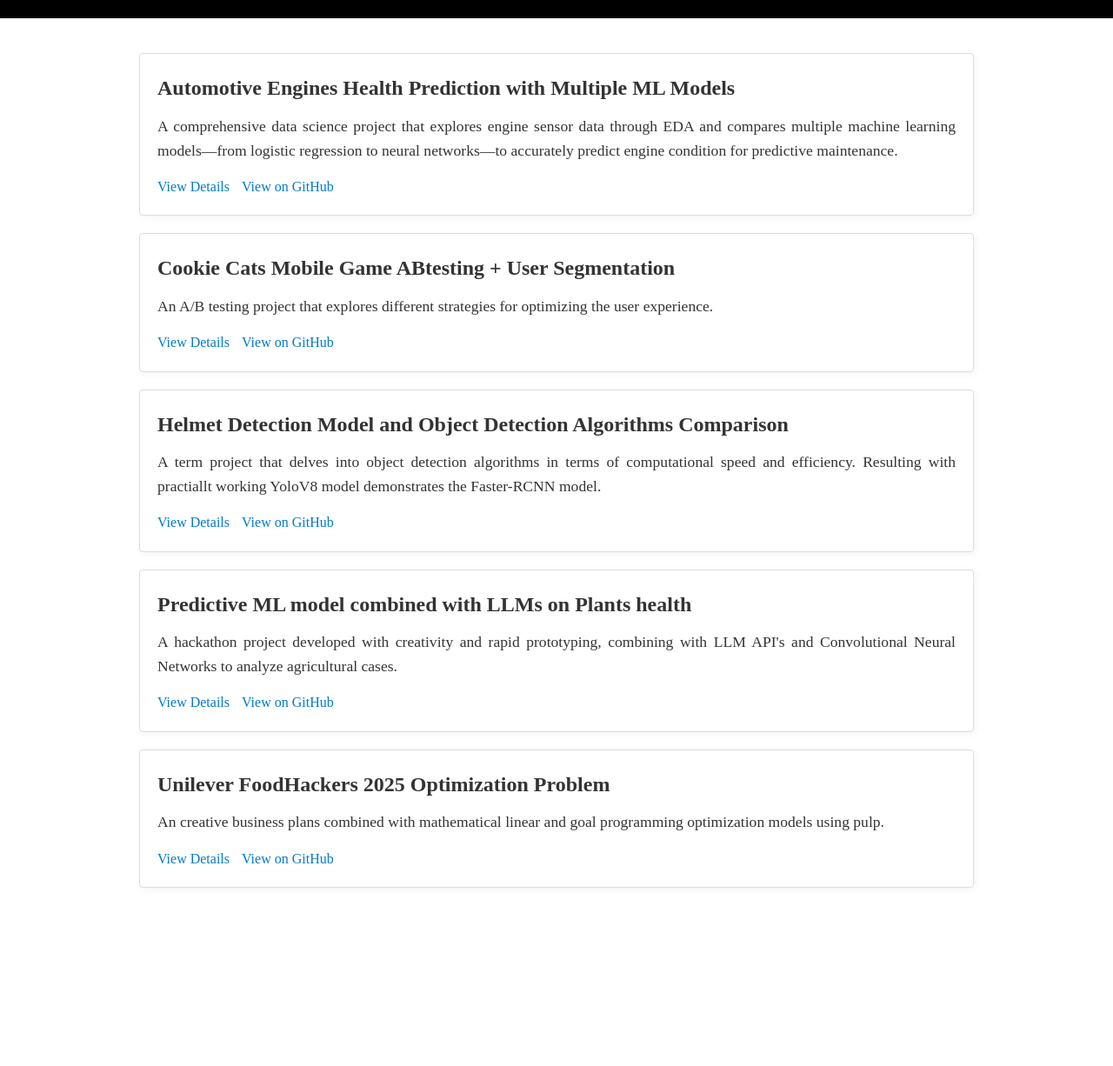
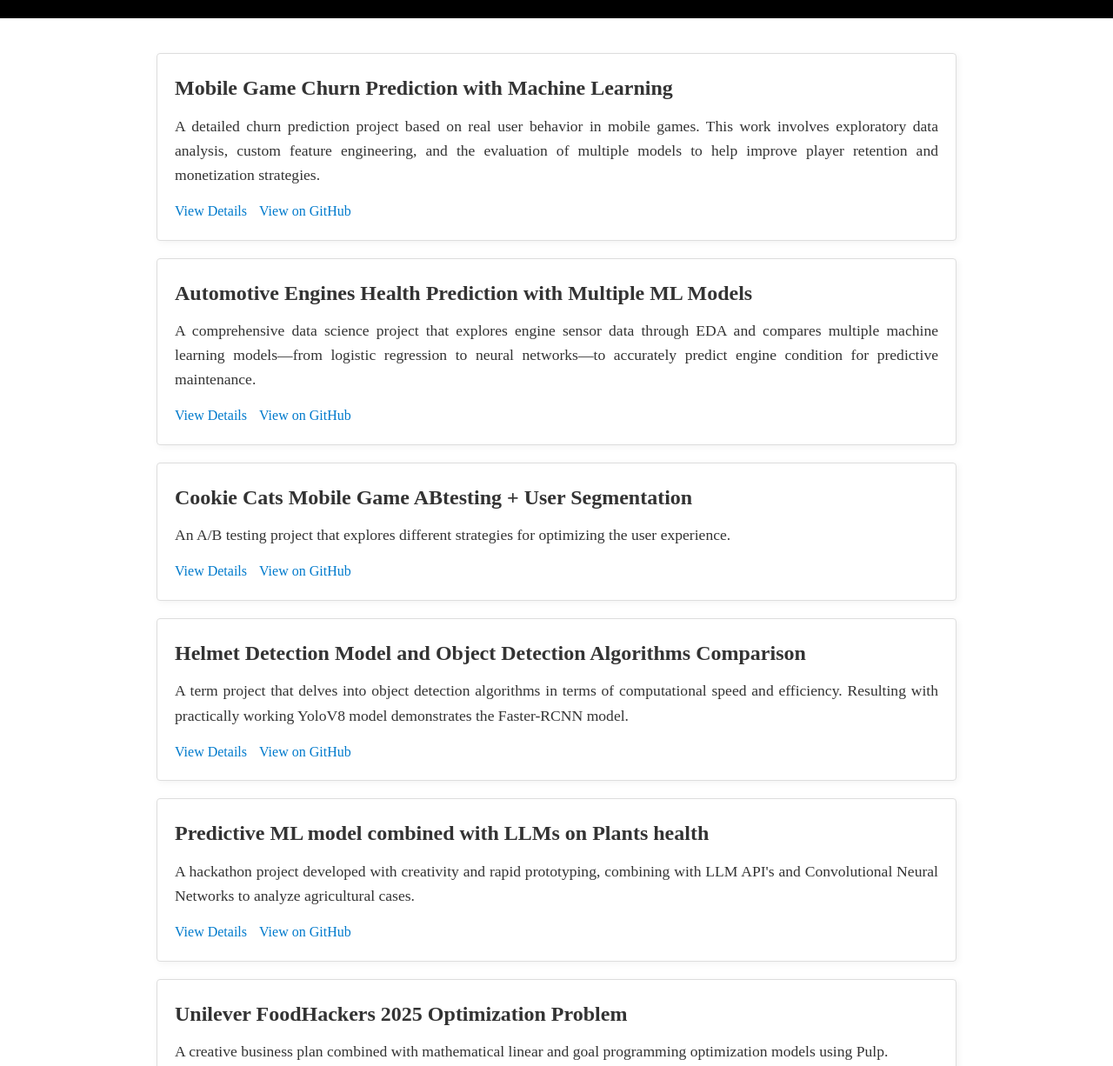
Before and after one commit to MUSERC/MustafaErcengiz, a website: page projects.html in a window 1280 px wide. Shown: the part 121-1347 px from the top of the page at 87% size. Before the commit the page ends 1182 px from the top, so only its background shows below. Drawn offline with nearby package versions, Linux system fonts and the light colour scheme.

Commit message:
Update projects.html

```diff
--- a/projects.html
+++ b/projects.html
@@ -4,10 +4,8 @@
   <meta charset="UTF-8" />
   <meta name="viewport" content="width=device-width, initial-scale=1.0" />
   <title>Projects - Mustafa Ercengiz</title>
-  <!-- Google Font for header styling -->
   <link href="https://fonts.googleapis.com/css2?family=Playfair+Display:wght@700&display=swap" rel="stylesheet">
   <style>
-    /* Reset & Global Styles */
     * { margin: 0; padding: 0; box-sizing: border-box; }
     body {
       font-family: "Times New Roman", Times, serif;
@@ -42,7 +40,6 @@
       padding: 0 20px;
     }
     .projects-container {
-      /* Single-column grid for vertical layout */
       display: grid;
       grid-template-columns: 1fr;
       gap: 20px;
@@ -64,7 +61,6 @@
       font-size: 1em;
       margin-right: 10px;
     }
-    /* Responsive */
     @media (max-width: 768px) {
       header h1 { font-size: 2em; }
       nav a { font-size: 1em; }
@@ -81,9 +77,19 @@
     </nav>
   </header>
   <main>
+   <main>
   <div class="projects-container">
-      <!-- Project 1 -->
-             <!-- Project 5 (New Engine Health Project) -->
+    <!-- Fixed: Now all projects are inside the same container -->
+
+    <div class="project-card">
+      <h3>Mobile Game Churn Prediction with Machine Learning</h3>
+      <p>
+        A detailed churn prediction project based on real user behavior in mobile games. This work involves exploratory data analysis, custom feature engineering, and the evaluation of multiple models to help improve player retention and monetization strategies.
+      </p>
+      <a href="projects6.html">View Details</a>
+      <a href="https://github.com/MUSERC/Mobile-Game-Churn-/blob/main/ODEV_YUKLEMEK_final_final_finaş.ipynb" target="_blank">View on GitHub</a>
+    </div>
+
     <div class="project-card">
       <h3>Automotive Engines Health Prediction with Multiple ML Models</h3>
       <p>
@@ -92,6 +98,7 @@
       <a href="project5.html">View Details</a>
       <a href="https://github.com/MUSERC/EngineHealthMachineLearning/blob/main/automotive-engine-health-multiple-models.ipynb" target="_blank">View on GitHub</a>
     </div>
+
     <div class="project-card">
       <h3>Cookie Cats Mobile Game ABtesting + User Segmentation</h3>
       <p>
@@ -100,16 +107,16 @@
       <a href="project1.html">View Details</a>
       <a href="https://github.com/MUSERC/Cookie-Cats-ABtesting" target="_blank">View on GitHub</a>
     </div>
-      <!-- Project 2 -->
+
     <div class="project-card">
       <h3>Helmet Detection Model and Object Detection Algorithms Comparison</h3>
       <p>
-          A term project that delves into object detection algorithms in terms of computational speed and efficiency. Resulting with practiallt working YoloV8 model demonstrates the Faster-RCNN model.
+        A term project that delves into object detection algorithms in terms of computational speed and efficiency. Resulting with practically working YoloV8 model demonstrates the Faster-RCNN model.
       </p>
       <a href="project2.html">View Details</a>
       <a href="https://github.com/MUSERC/ISL467-TermProject" target="_blank">View on GitHub</a>
     </div>
-      <!-- Project 3 -->
+
     <div class="project-card">
       <h3>Predictive ML model combined with LLMs on Plants health</h3>
       <p>
@@ -118,16 +125,18 @@
       <a href="project3.html">View Details</a>
       <a href="https://github.com/emyrkrkmz/izq_hackathon" target="_blank">View on GitHub</a>
     </div>
-      <!-- Project 4 -->
+
     <div class="project-card">
-        <h3>Unilever FoodHackers 2025 Optimization Problem </h3>
+      <h3>Unilever FoodHackers 2025 Optimization Problem</h3>
       <p>
-          An creative business plans combined with mathematical linear and goal programming optimization models using pulp.
+        A creative business plan combined with mathematical linear and goal programming optimization models using Pulp.
       </p>
       <a href="projects4.html">View Details</a>
       <a href="https://github.com/MUSERC/UnileverFoodHackers2025" target="_blank">View on GitHub</a>
     </div>
+
   </div>
+</main>
   </main>
 </body>
 </html>
```
Lines whose indentation alone changed are shown as unchanged.
